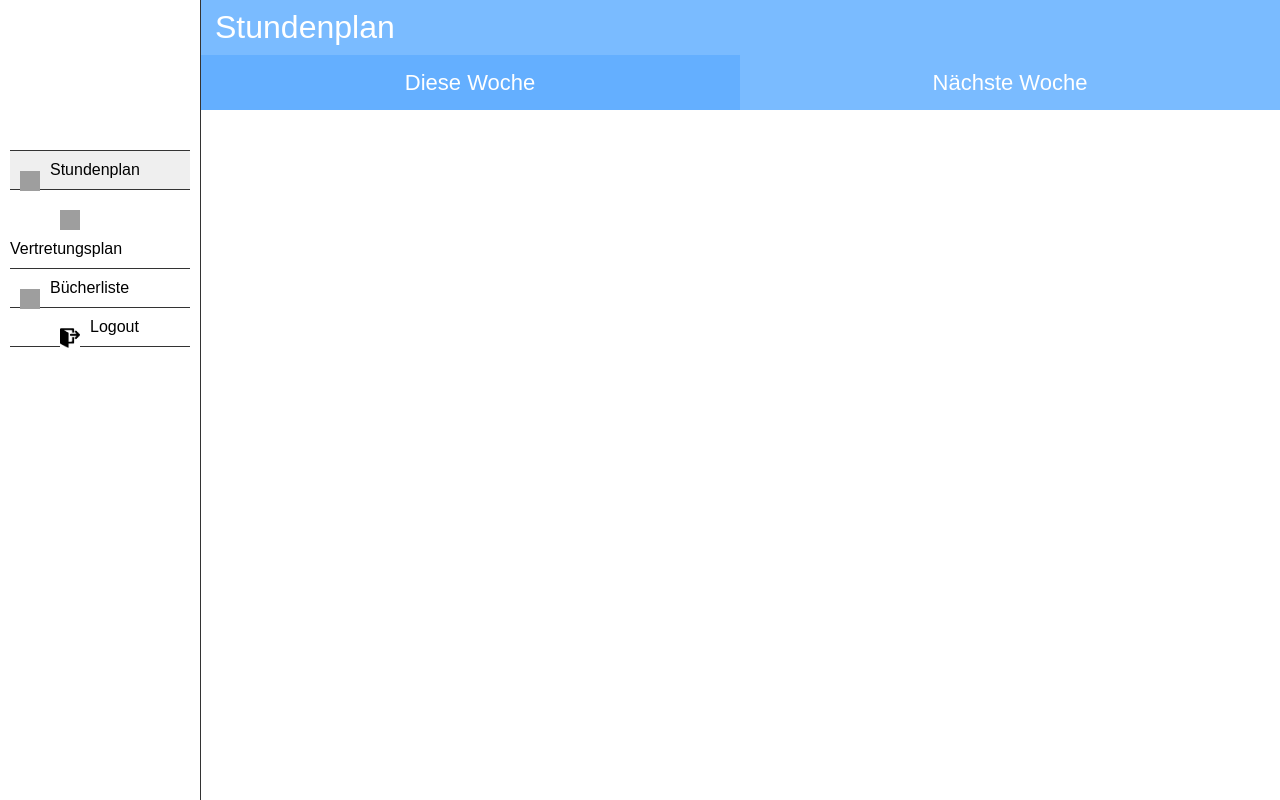
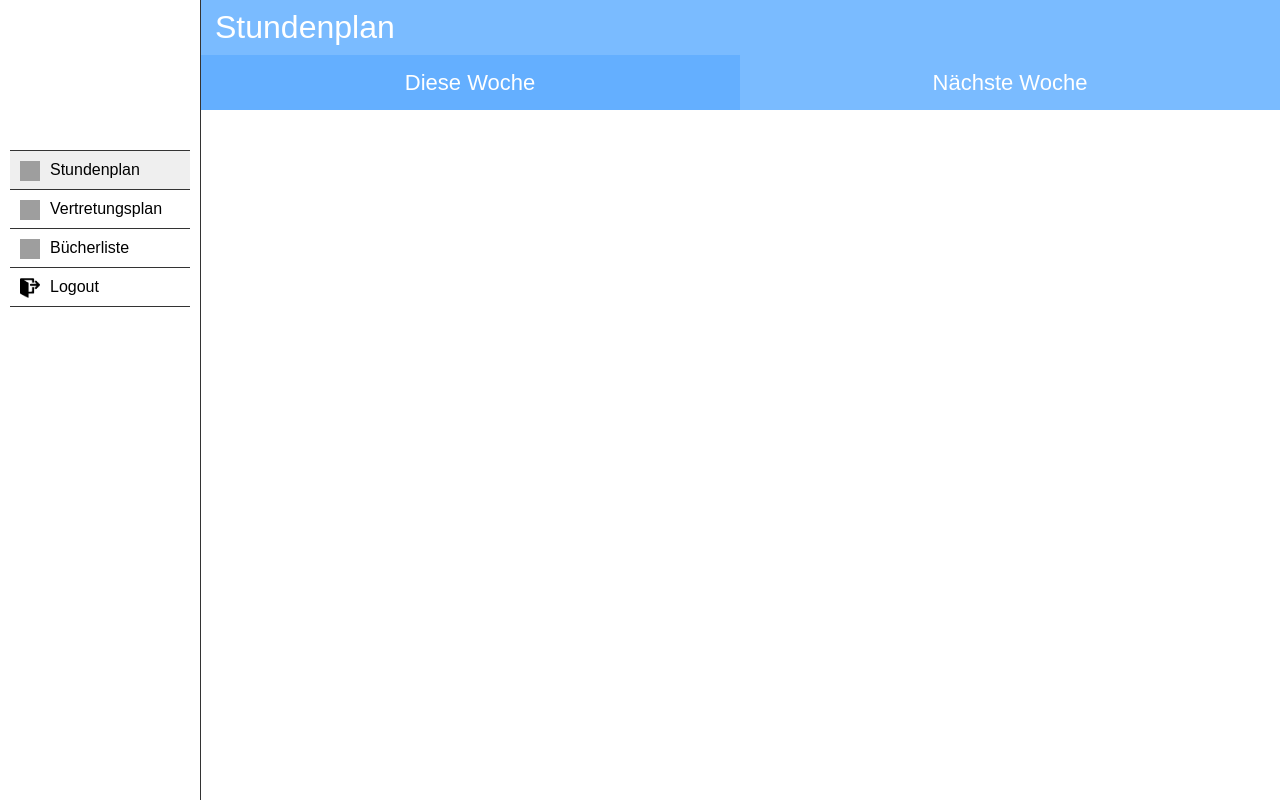
Before and after one commit to MartinNiemllerSchule/mnsAppFrontend, a PHP site: page /stundenplan.html in a window 1280 px wide. Run offline with PHP 8.4, Linux system fonts and the light colour scheme; some libraries are stand-ins or nearby versions; grey boxes are pictures that could not be loaded.

Commit message:
Add files via upload

```diff
--- a/styles/main.css
+++ b/styles/main.css
@@ -49,6 +49,7 @@ body{
     height: 20px;
     padding: 10px;
     margin: 0;
+    margin-top: -10px;
     float: left;
 }
 #mns-pic{
```
